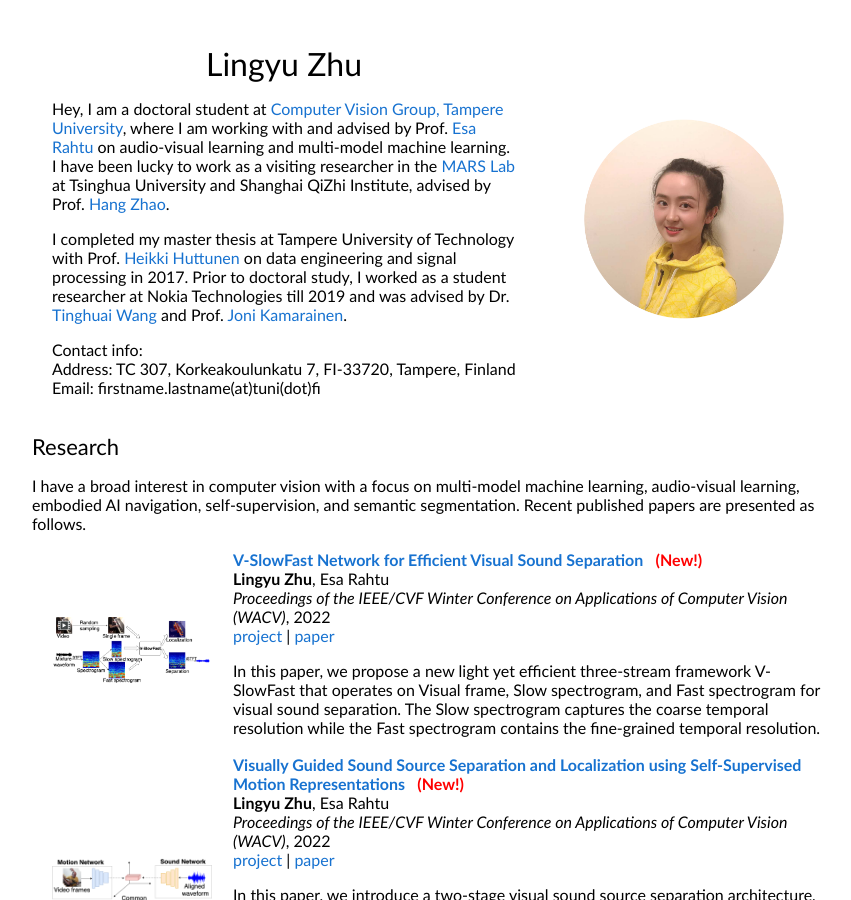
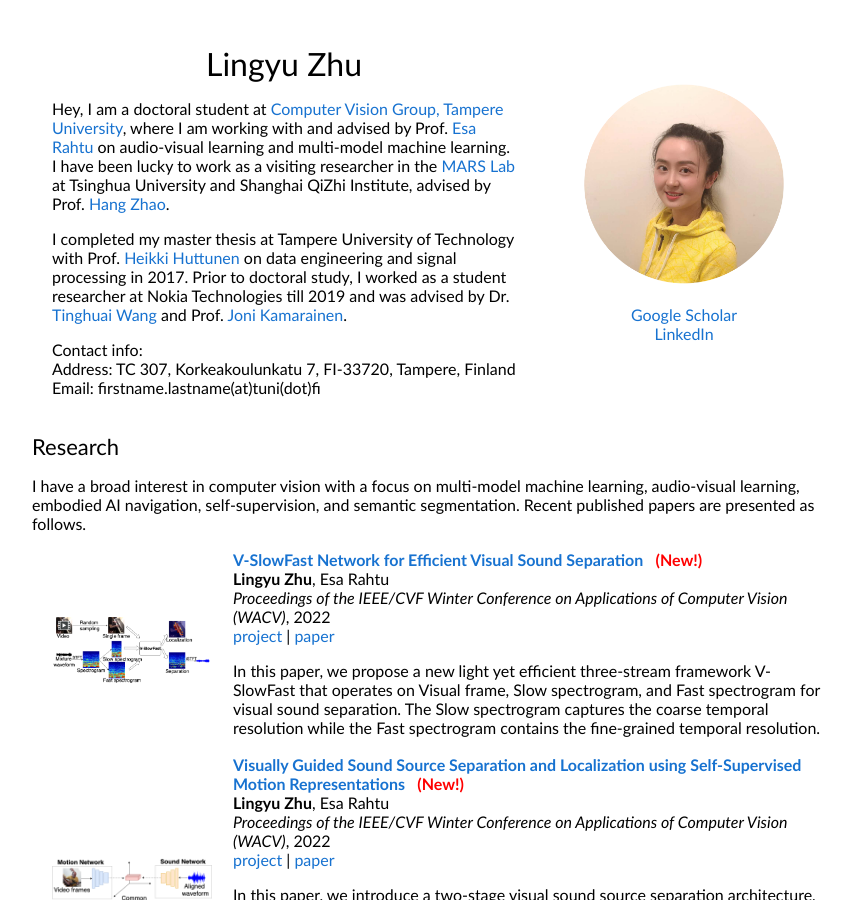
Before and after one commit to ly-zhu/ly-zhu.github.io, a Jekyll site: the page index.html, which Jekyll copies as it is, in a window 1280 px wide and 900 px high. Shown: the whole window, without its empty margins (208-1059 px from the left). Built offline with Jekyll 4.4.1, drawn with Linux system fonts in a browser that asks for light colours.

Commit message:
add google scholar and linkedin link

```diff
--- a/index.html
+++ b/index.html
@@ -40,6 +40,11 @@
               </td>
               <td style="padding:2.5%;width:40%;max-width:40%">
                 <a href="images/lingyuzhu.jpeg"><img style="width:100%;max-width:100%" alt="profile photo" src="images/lingyuzhu_circle.png" class="hoverZoomLink"></a>
+                <p style="text-align:center">
+                    <a href="https://scholar.google.com/citations?user=RIZgZ0AAAAAJ&hl=en">Google Scholar</a>
+                    <br>
+                    <a href="https://www.linkedin.com/in/lingyu-zhu-247794123/">LinkedIn</a>
+                </p>
               </td>
             </tr>
           </tbody>
```
